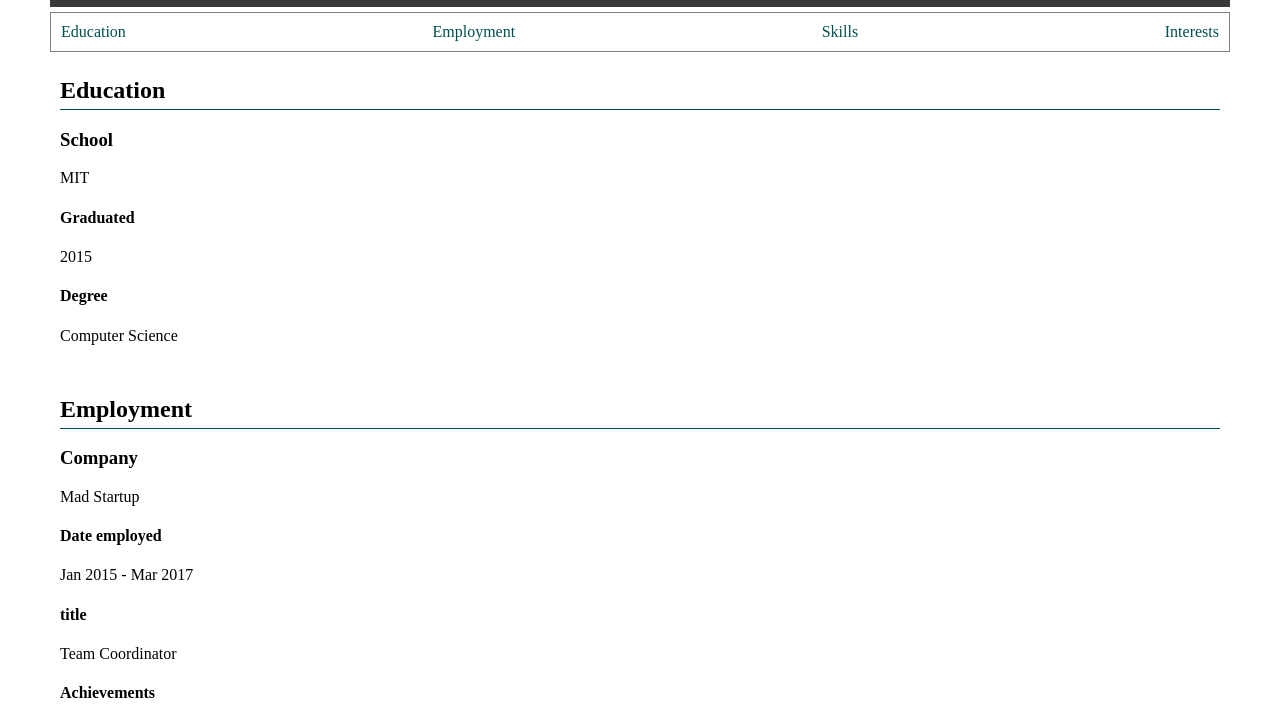
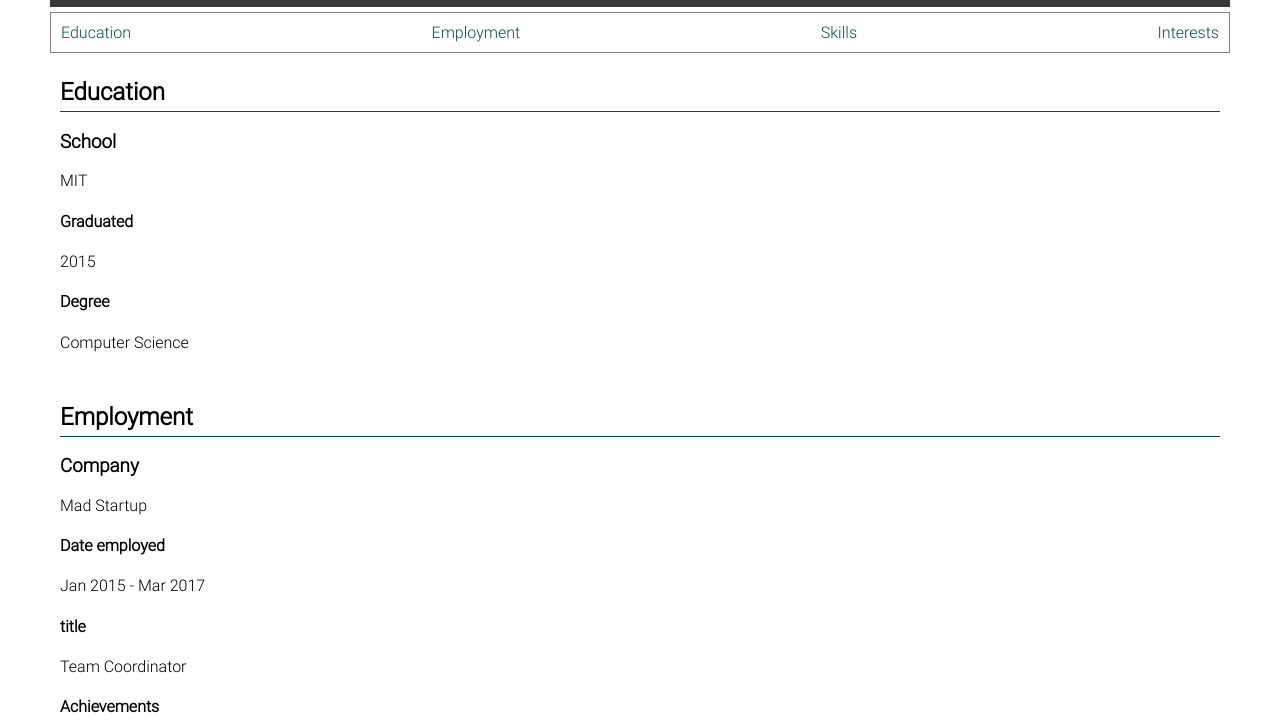
Before and after one commit to isaacdpierce/react-sally-resume, a plain HTML site: page index.html in a window 1280 px wide. Shown: the part 227-948 px from the top of the page. Drawn offline with nearby package versions, Linux system fonts and the light colour scheme.

Commit message:
Change font family

```diff
--- a/index.css
+++ b/index.css
@@ -1,9 +1,20 @@
 * {
   box-sizing: border-box;
 }
+
+@font-face {
+  font-family: system;
+  font-style: normal;
+  font-weight: 300;
+  src: local('.SFNSText-Light'), local('.HelveticaNeueDeskInterface-Light'),
+    local('.LucidaGrandeUI'), local('Ubuntu Light'), local('Segoe UI Light'),
+    local('Roboto-Light'), local('DroidSans'), local('Tahoma');
+}
+
 body {
   font-size: 16px;
   margin: 10px 50px;
+  font-family: 'system';
 }
 
 figure {
```
